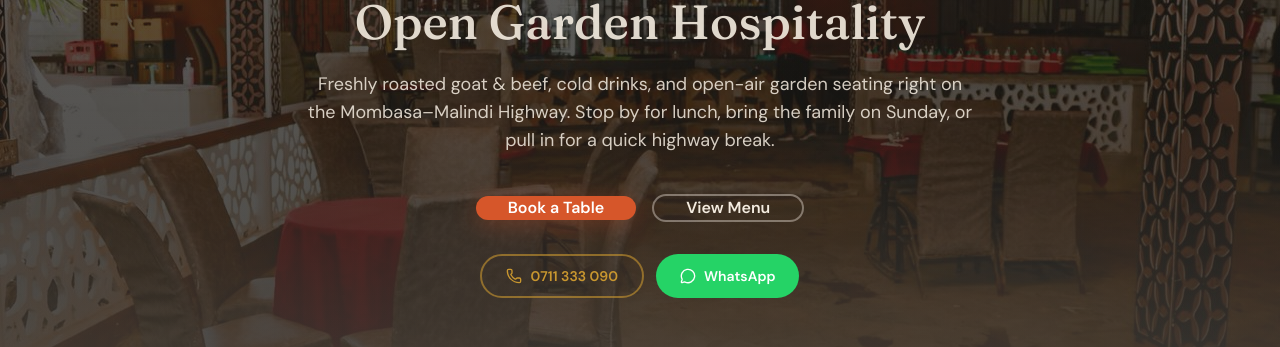
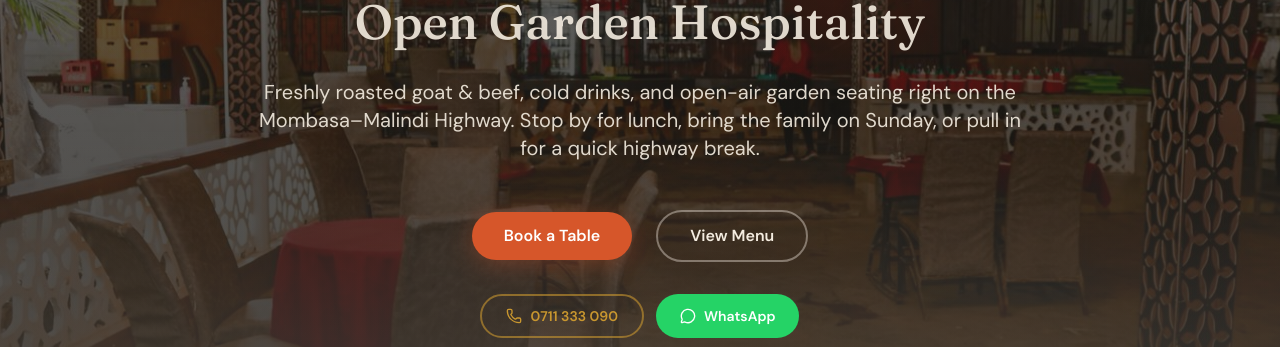
Before and after one commit to kivevo/mtwapa-choma-zone, a Next.js app: page / in a window 1280 px wide. Shown: the part 304-651 px from the top of the page. Built offline with nearby package versions, Linux system fonts and the light colour scheme; no server answers; the database is empty.

Commit message:
style: fix button sizes, improve hero layout density, and fix header transparency clash on internal pages

```diff
--- a/components/sections/header.tsx
+++ b/components/sections/header.tsx
@@ -1,6 +1,7 @@
 "use client";
 
 import { useState, useEffect } from "react";
+import { usePathname } from "next/navigation";
 import Link from "next/link";
 import { Menu, X, Phone, MessageCircle, CalendarDays } from "lucide-react";
 import { Button } from "@/components/ui/button";
@@ -18,6 +19,9 @@ export function Header({ settings }: HeaderProps) {
   const [scrolled, setScrolled] = useState(false);
   const [showReservation, setShowReservation] = useState(false);
 
+  const pathname = usePathname();
+  const isHome = pathname === "/";
+
   useEffect(() => {
     const onScroll = () => setScrolled(window.scrollY > 40);
     window.addEventListener("scroll", onScroll, { passive: true });
@@ -29,7 +33,7 @@ export function Header({ settings }: HeaderProps) {
       <header
         className={cn(
           "fixed inset-x-0 top-0 z-50 transition-all duration-300",
-          scrolled
+          (scrolled || isOpen || !isHome)
             ? "bg-charcoal/95 shadow-lg backdrop-blur-md"
             : "bg-gradient-to-b from-charcoal/80 to-transparent"
         )}
--- a/components/sections/hero.tsx
+++ b/components/sections/hero.tsx
@@ -117,16 +117,16 @@ export function Hero({ settings }: HeroProps) {
               {settings.frontend_content?.hero_title_suffix || "Open Garden Hospitality"}
             </span>
           </h1>
-          <p className="mx-auto mt-4 max-w-2xl text-sm sm:text-base md:text-lg leading-relaxed text-sand/85 sm:mt-6">
+          <p className="mx-auto mt-4 max-w-3xl text-base sm:text-lg md:text-xl leading-relaxed text-sand/90 sm:mt-8">
             {settings.frontend_content?.hero_description ||
               "Freshly roasted goat & beef, cold drinks, and open-air garden seating right on the Mombasa–Malindi Highway. Stop by for lunch, bring the family on Sunday, or pull in for a quick highway break."}
           </p>
 
-          <div className="mt-8 flex flex-col gap-3 sm:mt-10 sm:flex-row sm:flex-wrap sm:items-center sm:justify-center sm:gap-4">
-            <Button onClick={() => setShowReservation(true)} size="lg" className="w-full bg-ember hover:bg-ember/90 text-white font-semibold shadow-md sm:w-auto px-8">
+          <div className="mt-8 flex flex-wrap items-center justify-center gap-4 sm:mt-12 sm:gap-6">
+            <Button onClick={() => setShowReservation(true)} className="bg-ember hover:bg-ember/90 text-white font-semibold shadow-md px-8 py-6 text-base rounded-full sm:py-6">
               Book a Table
             </Button>
-            <Button asChild variant="outline" size="lg" className="w-full text-sand border-sand/40 hover:bg-white/10 hover:text-white sm:w-auto px-8">
+            <Button asChild variant="outline" className="text-sand border-sand/40 hover:bg-white/10 hover:text-white px-8 py-6 text-base rounded-full sm:py-6">
               <Link href="/#menu">View Menu</Link>
             </Button>
           </div>
--- a/components/sections/menu-section.tsx
+++ b/components/sections/menu-section.tsx
@@ -121,13 +121,13 @@ export function MenuSection({ categories, settings, preview = false }: MenuSecti
           ))}
         </Tabs>
 
-        <div className="mt-10 flex flex-col items-center justify-center gap-3 sm:flex-row sm:gap-4">
+        <div className="mt-10 flex flex-wrap items-center justify-center gap-3 sm:gap-4">
           {preview && (
-            <Button asChild variant="secondary" className="w-full sm:w-auto">
+            <Button asChild variant="secondary" className="px-6 py-5 sm:py-4">
               <Link href="/menu">View Full Menu</Link>
             </Button>
           )}
-          <Button asChild variant="whatsapp" className="w-full sm:w-auto">
+          <Button asChild variant="whatsapp" className="px-6 py-5 sm:py-4">
             <a href={generateWhatsAppUrl(settings.phone_primary)} target="_blank" rel="noopener noreferrer">
               Order via WhatsApp
             </a>
```
